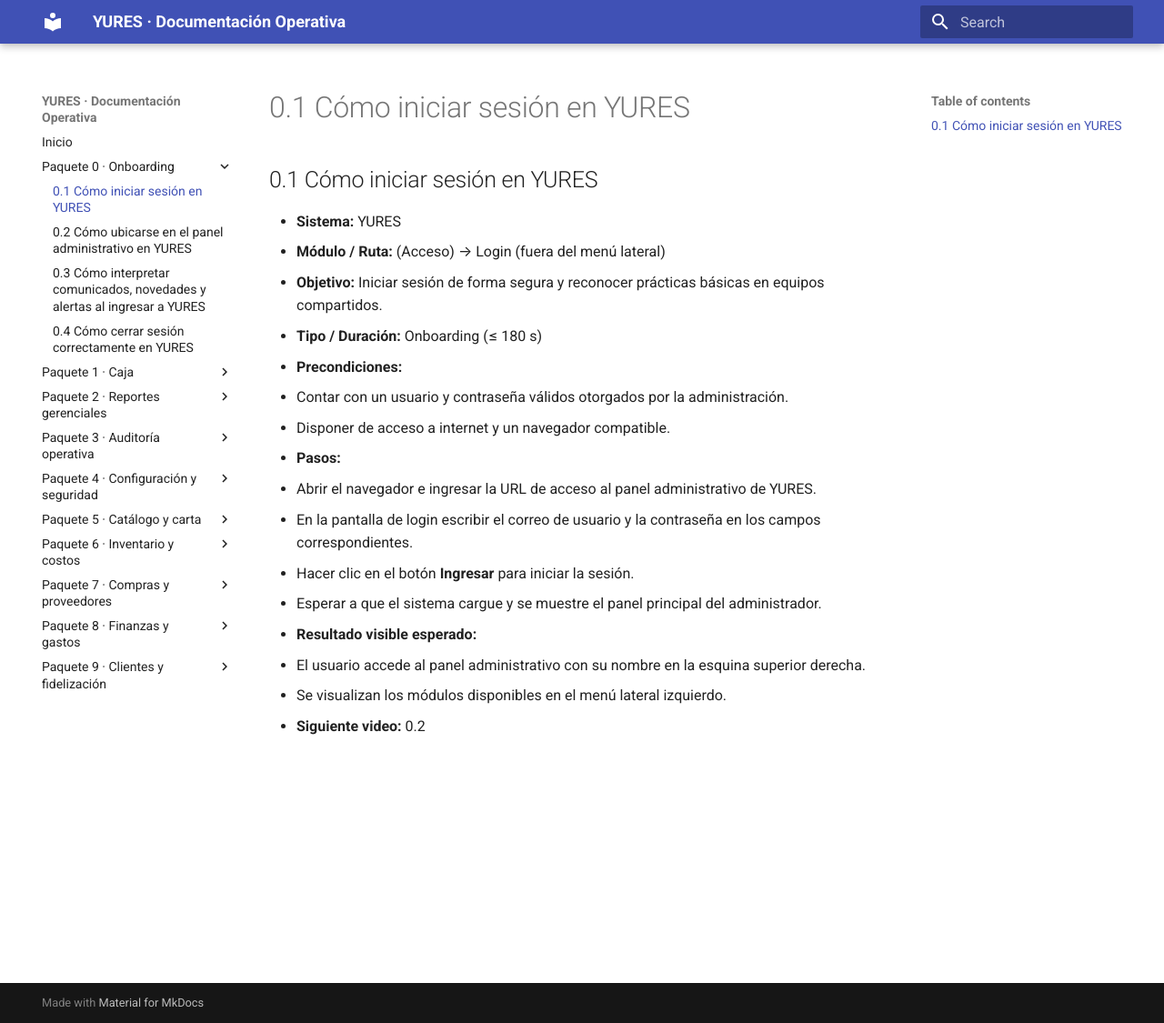
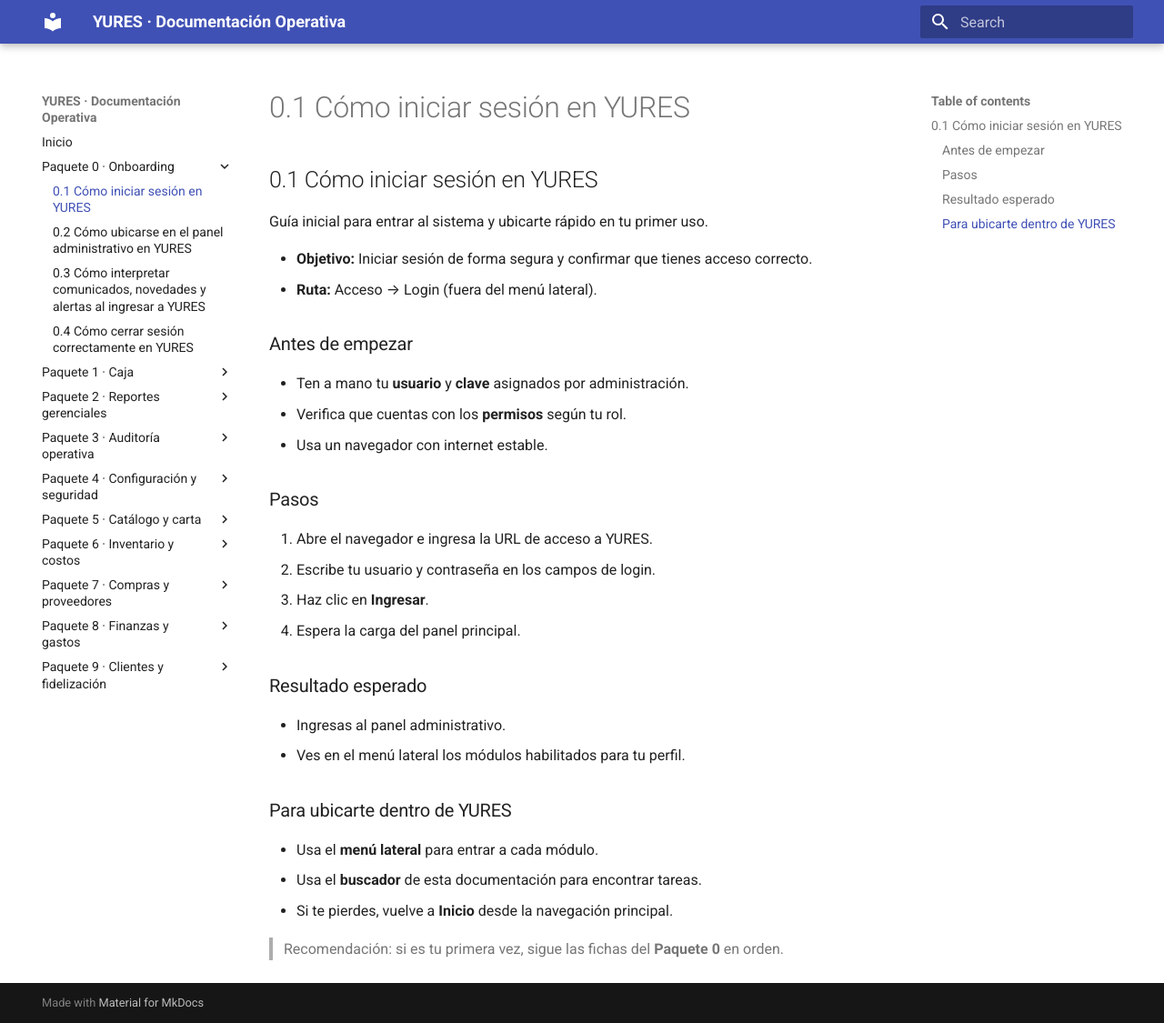
Before and after one commit to puyu-pe/yures-doc, an MkDocs documentation site: the page built from docs/fichas/paquete-0/0.1-iniciar-sesion.md, in a window 1280 px wide and 1125 px high. Shown: the whole window at 91% size. Built offline with MkDocs 1.6.1 and Material for MkDocs 9.7.7, drawn with Linux system fonts in a browser that asks for light colours.

Commit message:
chore(docs): manual deploy + improve home and onboarding copy (es)

```diff
--- a/docs/fichas/paquete-0/0.1-iniciar-sesion.md
+++ b/docs/fichas/paquete-0/0.1-iniciar-sesion.md
@@ -1,18 +1,32 @@
 ## 0.1 Cómo iniciar sesión en YURES
 
-- **Sistema:** YURES
-- **Módulo / Ruta:** (Acceso) → Login (fuera del menú lateral)
-- **Objetivo:** Iniciar sesión de forma segura y reconocer prácticas básicas en equipos compartidos.
-- **Tipo / Duración:** Onboarding (≤ 180 s)
-- **Precondiciones:**
-- Contar con un usuario y contraseña válidos otorgados por la administración.
-- Disponer de acceso a internet y un navegador compatible.
-- **Pasos:**
-- Abrir el navegador e ingresar la URL de acceso al panel administrativo de YURES.
-- En la pantalla de login escribir el correo de usuario y la contraseña en los campos correspondientes.
-- Hacer clic en el botón **Ingresar** para iniciar la sesión.
-- Esperar a que el sistema cargue y se muestre el panel principal del administrador.
-- **Resultado visible esperado:**
-- El usuario accede al panel administrativo con su nombre en la esquina superior derecha.
-- Se visualizan los módulos disponibles en el menú lateral izquierdo.
-- **Siguiente video:** 0.2
+Guía inicial para entrar al sistema y ubicarte rápido en tu primer uso.
+
+- **Objetivo:** Iniciar sesión de forma segura y confirmar que tienes acceso correcto.
+- **Ruta:** Acceso → Login (fuera del menú lateral).
+
+### Antes de empezar
+
+- Ten a mano tu **usuario** y **clave** asignados por administración.
+- Verifica que cuentas con los **permisos** según tu rol.
+- Usa un navegador con internet estable.
+
+### Pasos
+
+1. Abre el navegador e ingresa la URL de acceso a YURES.
+2. Escribe tu usuario y contraseña en los campos de login.
+3. Haz clic en **Ingresar**.
+4. Espera la carga del panel principal.
+
+### Resultado esperado
+
+- Ingresas al panel administrativo.
+- Ves en el menú lateral los módulos habilitados para tu perfil.
+
+### Para ubicarte dentro de YURES
+
+- Usa el **menú lateral** para entrar a cada módulo.
+- Usa el **buscador** de esta documentación para encontrar tareas.
+- Si te pierdes, vuelve a **Inicio** desde la navegación principal.
+
+> Recomendación: si es tu primera vez, sigue las fichas del **Paquete 0** en orden.
--- a/mkdocs.yml
+++ b/mkdocs.yml
@@ -2,6 +2,10 @@ site_name: YURES · Documentación Operativa
 site_description: Fichas operativas organizadas por paquetes
 theme:
   name: material
+markdown_extensions:
+  - admonition
+  - pymdownx.details
+  - pymdownx.superfences
 nav:
   - Inicio: index.md
   - Paquete 0 · Onboarding:
--- a/requirements.txt
+++ b/requirements.txt
@@ -1,2 +1,3 @@
 mkdocs>=1.6
 mkdocs-material>=9.5
+pymdown-extensions>=10.0
```
Also changed, not shown: docs/_admonitions_test.md (added, +2 -0 lines), docs/index.md (+28 -1 lines), 1 other file.
